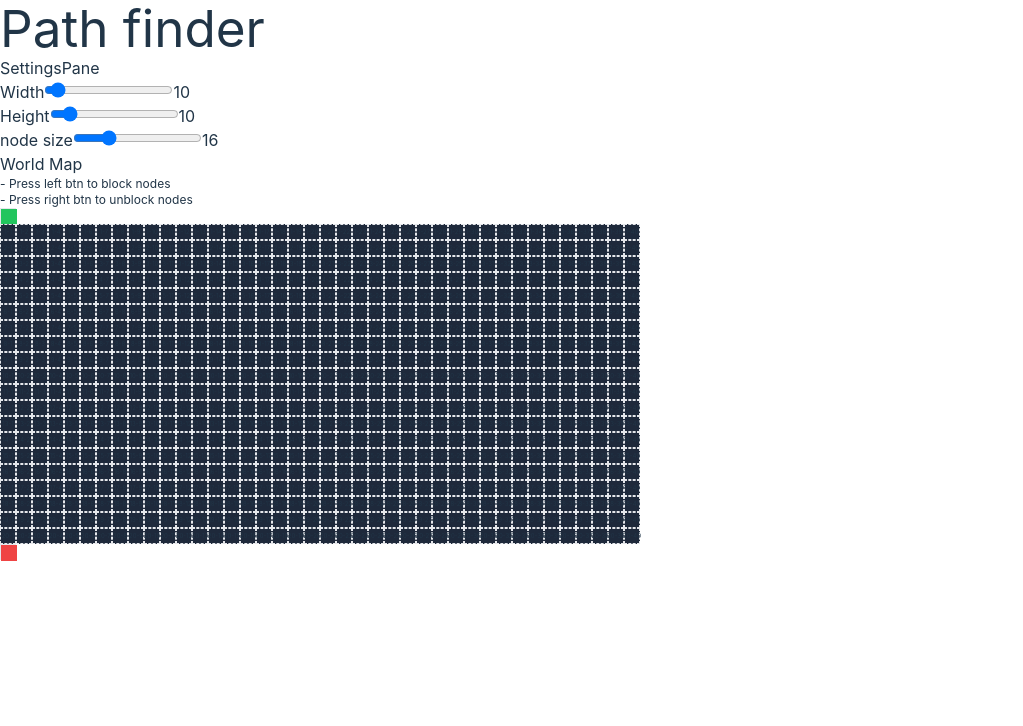
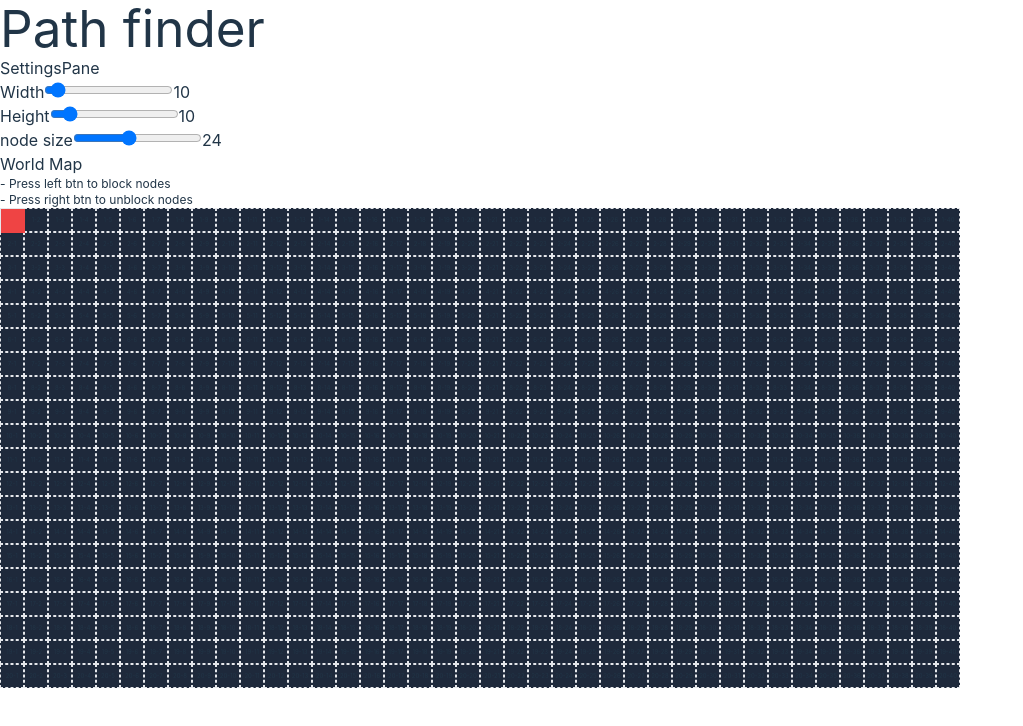
Before and after one commit to mrChernicharo/path-finder-app, a React (Vite) app: page / in a window 1280 px wide. Shown: the top 726 px of the page, without its empty margins (0-1023 px from the left). Built offline with nearby package versions, Linux system fonts and the light colour scheme.

Commit message:
snap to grid WIP

```diff
--- a/src/components/Draggable.tsx
+++ b/src/components/Draggable.tsx
@@ -1,5 +1,7 @@
 import { ReactNode, useCallback, useEffect, useRef, useState, RefObject } from 'react';
 import { useDrag } from './useDrag';
+import { useAppSelector } from '../redux/modules/util';
+import { getNodes } from '../redux/modules/world-map.selector';
 
 interface DraggableProps {
   width: number;
@@ -9,10 +11,8 @@ interface DraggableProps {
 
 export default function Draggable(props: DraggableProps) {
   const { width, height, children } = props;
-  const divRef = useRef<HTMLDivElement>(null);
 
-  useDrag({
-    elementRef: divRef,
+  const { elementRef } = useDrag({
     dragStartCb(pos) {
       console.log('drag start');
     },
@@ -25,7 +25,7 @@ export default function Draggable(props: DraggableProps) {
   });
 
   return (
-    <div className="border border-solid" style={{ width, height }} ref={divRef}>
+    <div className="absolute z-10 top-0 border border-solid" style={{ width, height }} ref={elementRef}>
       {children}
     </div>
   );
--- a/src/components/Node.tsx
+++ b/src/components/Node.tsx
@@ -27,13 +27,15 @@ export function Node(props: { row: number; col: number }) {
   return (
     <div
       // prettier-ignore
-      className={`row-${row} col-${col} ${blocked ? "bg-slate-300 hover:bg-slate-400" : "bg-slate-800 hover:bg-slate-700"} flex gap-2 justify-center items-center border-dashed border text-[6px] select-none`}
+      className={`node row-${row} col-${col} ${blocked ? "bg-slate-300 hover:bg-slate-400" : "bg-slate-800 hover:bg-slate-700"} flex gap-2 justify-center items-center border-dashed border text-[6px]`}
       data-testid={`row-${row}-col-${col}`}
       style={{ width: nodeSize, height: nodeSize }}
       onMouseOver={onMouseOver}
       onMouseDown={onMouseDown}
     >
-      {row + 1}-{col + 1}
+      <span className="select-none">
+        {row + 1}-{col + 1}
+      </span>
     </div>
   );
 }
--- a/src/components/WorldMap.tsx
+++ b/src/components/WorldMap.tsx
@@ -30,10 +30,6 @@ export default function WorldMap() {
           e.preventDefault();
         }}
       >
-        <Draggable width={nodeSize} height={nodeSize}>
-          <div className="bg-green-500" style={{ width: nodeSize, height: nodeSize }} />
-        </Draggable>
-
         {nodesGrid.map((row, i) => (
           <div key={i} className="flex">
             {row.map((node, j) => (
@@ -43,6 +39,9 @@ export default function WorldMap() {
         ))}
 
         <Draggable width={nodeSize} height={nodeSize}>
+          <div className="bg-green-500" style={{ width: nodeSize, height: nodeSize }} />
+        </Draggable>
+        <Draggable width={nodeSize} height={nodeSize}>
           <div className="bg-red-500" style={{ width: nodeSize, height: nodeSize }} />
         </Draggable>
       </div>
--- a/src/components/useDrag.ts
+++ b/src/components/useDrag.ts
@@ -1,15 +1,15 @@
 import { RefObject, useEffect, useRef, useState } from 'react';
 
 export function useDrag(props: {
-  elementRef: RefObject<HTMLElement>;
   dragStartCb: (...args: any) => void;
   dragCb: (...args: any) => void;
   dragEndCb: (...args: any) => void;
 }) {
-  const { elementRef, dragStartCb, dragCb, dragEndCb } = props;
+  const { dragStartCb, dragCb, dragEndCb } = props;
   const dragging = useRef(false);
   const offset = useRef<{ x: number; y: number }>({ x: 0, y: 0 });
   const lastPos = useRef<{ x: number; y: number }>({ x: 0, y: 0 });
+  const elementRef = useRef<HTMLDivElement>(null);
 
   const onDragStart = (e: MouseEvent) => {
     if (e.buttons === 1 && elementRef.current) {
@@ -34,10 +34,24 @@ export function useDrag(props: {
     }
   };
 
+  // function snapToGrid(pos: { x: number; y: number }) {
+  //   const closestNode = document.elementsFromPoint(pos.x, pos.y).find((el) => el.classList.contains('node'));
+  //   const gridEl = document.elementsFromPoint(pos.x, pos.y).find((el) => el.classList.contains('grid-outer-wrapper'));
+  //   const gridBox = gridEl?.getBoundingClientRect();
+  //   const closestNodeBox = closestNode?.getBoundingClientRect();
+  //   elementRef.current!.style.transform = `translate(${closestNodeBox!.x}px, ${closestNodeBox!.y - gridBox!.top}px)`;
+  // }
+
   const onDragEnd = (e: MouseEvent) => {
     dragging.current = false;
     offset.current = { x: e.x, y: e.y };
-    dragEndCb();
+    dragEndCb({ x: e.x, y: e.y });
+    // snapToGrid({ x: e.x, y: e.y });
+    const closestNode = document.elementsFromPoint(e.x, e.y).find((el) => el.classList.contains('node'));
+    const gridEl = document.elementsFromPoint(e.x, e.y).find((el) => el.classList.contains('grid-outer-wrapper'));
+    const gridBox = gridEl?.getBoundingClientRect();
+    const closestNodeBox = closestNode?.getBoundingClientRect();
+    elementRef.current!.style.transform = `translate(${closestNodeBox!.x}px, ${closestNodeBox!.y - gridBox!.top}px)`;
   };
 
   useEffect(() => {
@@ -50,4 +64,8 @@ export function useDrag(props: {
       document.removeEventListener('pointerup', onDragEnd);
     };
   }, []);
+
+  return {
+    elementRef,
+  };
 }
--- a/src/redux/modules/world-map.ts
+++ b/src/redux/modules/world-map.ts
@@ -22,7 +22,7 @@ export interface WorldMapState {
 const initialState: WorldMapState = {
   width: 10,
   height: 10,
-  nodeSize: 16,
+  nodeSize: 24,
   selectionMode: SelectionMode.Idle,
   nodes: calculateGrid(40, 20),
 };
```
